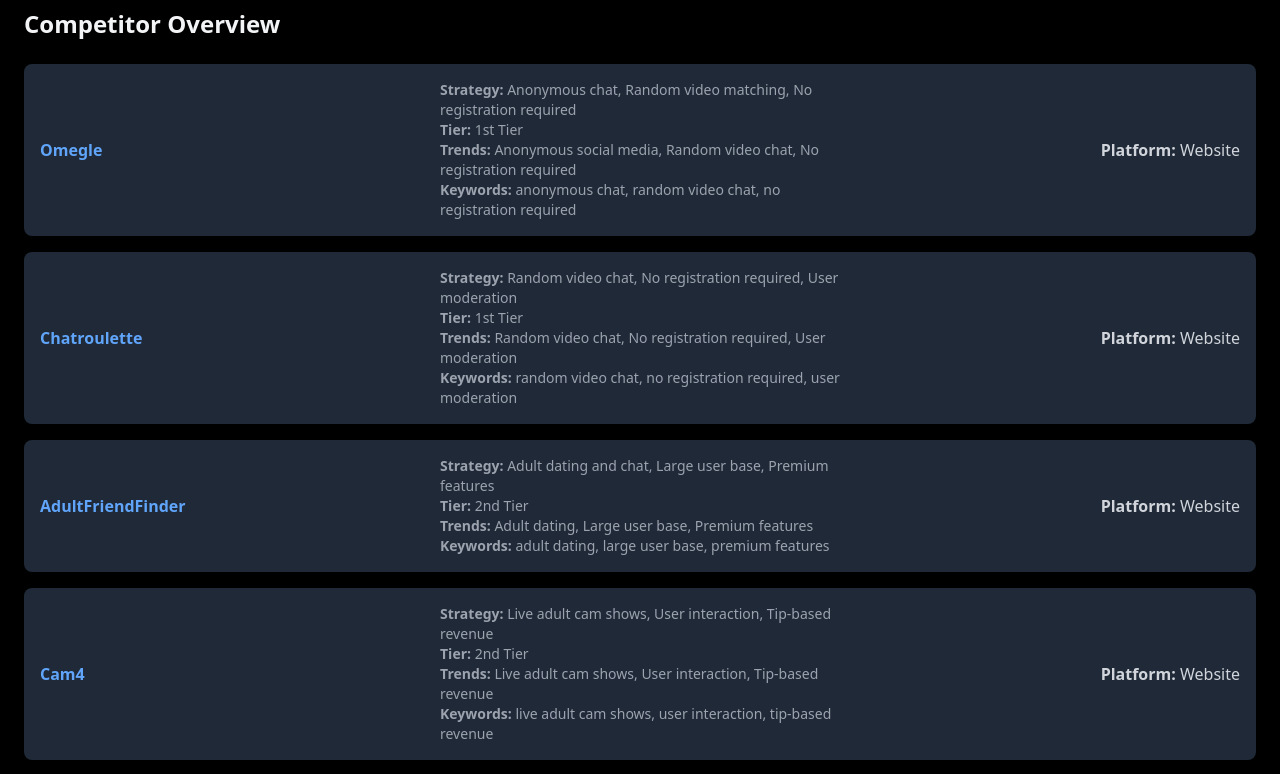
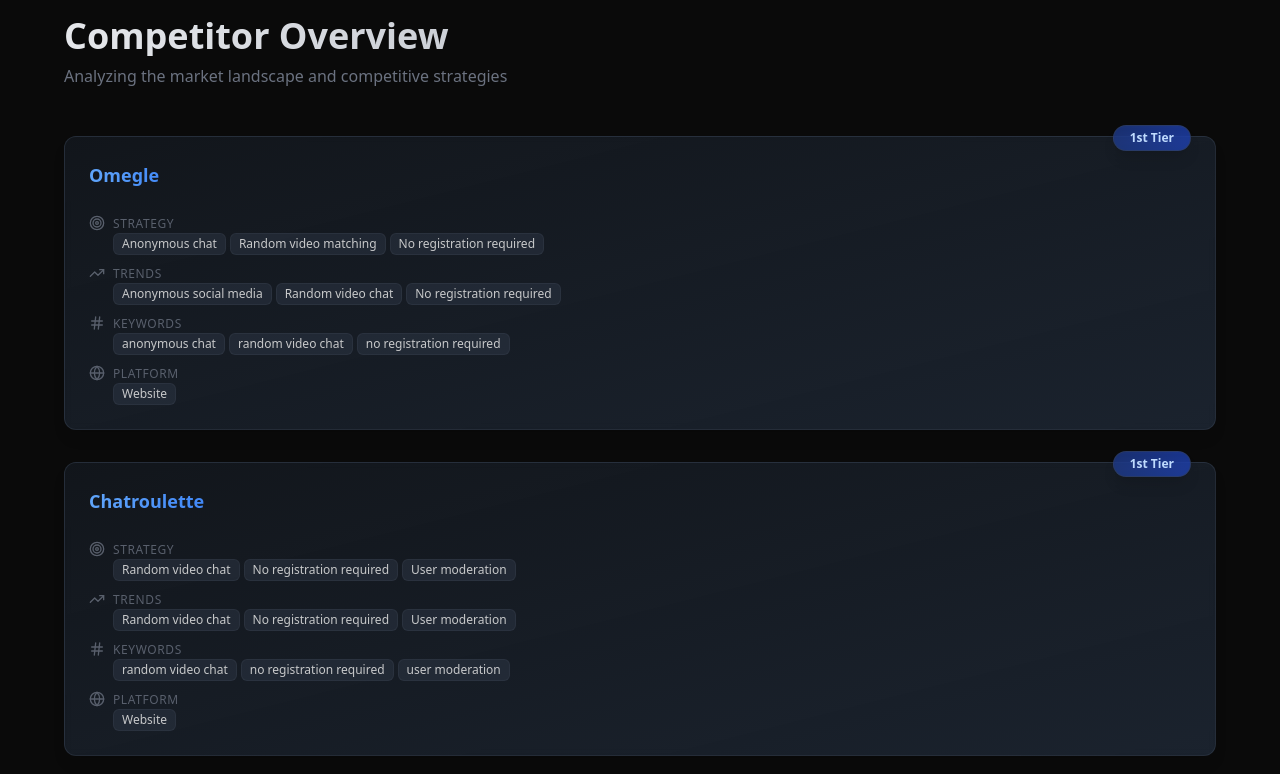
Before and after one commit to nitin14gupta/Level-Super-MInd, a Next.js app in the folder client/: page / in a window 1280 px wide. Shown: the part 840-1614 px from the top of the page. Built offline with nearby package versions, Linux system fonts and the light colour scheme.

Commit message:
competitors ux added

```diff
--- a/client/src/app/globals.css
+++ b/client/src/app/globals.css
@@ -103,3 +103,78 @@
     75%, 95% { content: "UI/UX Design"; opacity: 1; }
   }
 }
+
+
+@layer components {
+  .competitor-card {
+    @apply relative flex items-start justify-between p-6 rounded-xl bg-gradient-to-br from-gray-800/40 to-gray-800/80
+           backdrop-blur-sm border border-gray-700/50 shadow-lg transition-all duration-500
+           hover:shadow-[0_0_30px_rgba(30,41,59,0.4)] hover:border-gray-600/50 hover:-translate-y-1;
+  }
+
+  .competitor-card::before {
+    content: '';
+    @apply absolute inset-0 rounded-xl bg-gradient-to-r from-gray-800/0 via-gray-700/5 to-gray-800/0 opacity-0
+           transition-opacity duration-500;
+    animation: shimmer 3s linear infinite;
+  }
+
+  .competitor-card:hover::before {
+    @apply opacity-100;
+  }
+
+  @keyframes shimmer {
+    0% { transform: translateX(-200%); }
+    100% { transform: translateX(200%); }
+  }
+
+  .tier-badge {
+    @apply absolute -top-3 right-6 px-4 py-1 text-xs font-semibold rounded-full
+           shadow-lg backdrop-blur-sm border border-gray-700/50;
+  }
+
+  .tier-badge-1 {
+    @apply bg-gradient-to-r from-blue-900/80 to-blue-800/80 text-blue-200;
+  }
+
+  .tier-badge-2 {
+    @apply bg-gradient-to-r from-purple-900/80 to-purple-800/80 text-purple-200;
+  }
+
+  .detail-section {
+    @apply space-y-2 transition-all duration-300;
+  }
+
+  .detail-item {
+    @apply flex items-start gap-2 text-sm opacity-80 hover:opacity-100 transition-opacity duration-300;
+  }
+
+  .detail-label {
+    @apply text-xs uppercase tracking-wider text-gray-500 font-medium min-w-[80px];
+  }
+
+  .detail-content {
+    @apply flex flex-wrap gap-1;
+  }
+
+  .tag {
+    @apply px-2 py-0.5 text-xs rounded-md bg-gray-700/50 border border-gray-600/30
+           transition-all duration-300 hover:bg-gray-600/50 hover:border-gray-500/30;
+  }
+
+  .competitor-link {
+    @apply relative inline-flex items-center gap-2 font-semibold text-lg
+           bg-gradient-to-r from-blue-400 to-blue-500 bg-clip-text text-transparent
+           transition-all duration-300 hover:from-blue-300 hover:to-blue-400;
+  }
+
+  .competitor-link::after {
+    content: '';
+    @apply absolute bottom-0 left-0 w-0 h-[2px] bg-gradient-to-r from-blue-400 to-blue-500
+           transition-all duration-300;
+  }
+
+  .competitor-link:hover::after {
+    @apply w-full;
+  }
+}
--- a/client/src/components/Competitors.jsx
+++ b/client/src/components/Competitors.jsx
@@ -1,4 +1,5 @@
 import React from "react";
+import { ExternalLink, TrendingUp, Target, Hash, Globe, Icon } from 'lucide-react';
 
 const data = {
   competitors: [
@@ -50,53 +51,76 @@ const data = {
   ],
 };
 
+// Updated DetailItem component
+function DetailItem({ icon: IconComponent, label, items }) {
+  return (
+    <div className="detail-item -z-10">
+      <IconComponent className="w-4 h-4 text-gray-500 mt-0.5" />
+      <div>
+        <span className="detail-label">{label}</span>
+        <div className="detail-content">
+          {items.map((item, i) => (
+            <span key={i} className="tag">{item}</span>
+          ))}
+        </div>
+      </div>
+    </div>
+  );
+}
+
 function Competitors() {
   return (
-    <div className="p-6 bg-black min-h-screen text-gray-200">
-      <h1 className="text-2xl font-bold mb-6 text-gray-100">Competitor Overview</h1>
-      <div className="space-y-4">
+    <div className="p-8 min-h-screen overflow-hidden -z-10">
+      <div className="max-w-6xl mx-auto">
+        <h1 className="text-4xl font-bold mb-2 bg-gradient-to-r from-gray-200 to-gray-400 bg-clip-text text-transparent">
+          Competitor Overview
+        </h1>
+        <p className="text-gray-500 mb-12">Analyzing the market landscape and competitive strategies</p>
+
+        <div className="space-y-8">
           {data.competitors.map((competitor, index) => (
-          <div
-            key={index}
-            className="flex items-center justify-between p-4 bg-gray-800 rounded-lg shadow-md"
-          >
-            {/* Competitor Name */}
-            <div className="flex-1">
+            <div key={index} className="competitor-card">
+              <div className={`tier-badge ${competitor.tier_focus === 1 ? 'tier-badge-1' : 'tier-badge-2'}`}>
+                {competitor.tier_focus === 1 ? '1st Tier' : '2nd Tier'}
+              </div>
+
+              <div className="flex-1 space-y-6">
                 <a
                   href={competitor.link}
                   target="_blank"
                   rel="noopener noreferrer"
-                className="text-blue-400 font-semibold hover:text-blue-300"
+                  className="competitor-link"
                 >
                   {competitor.name}
+                  <ExternalLink className="w-4 h-4" />
                 </a>
+
+                <div className="detail-section">
+                  <DetailItem
+                    icon={Target}
+                    label="Strategy"
+                    items={competitor.strategy}
+                  />
+                  <DetailItem
+                    icon={TrendingUp}
+                    label="Trends"
+                    items={competitor.trends}
+                  />
+                  <DetailItem
+                    icon={Hash}
+                    label="Keywords"
+                    items={competitor.keywords}
+                  />
+                  <DetailItem
+                    icon={Globe}
+                    label="Platform"
+                    items={[competitor.social_platform]}
+                  />
                 </div>
-
-            {/* Competitor Details */}
-            <div className="flex-1 text-sm text-gray-400">
-              <p>
-                <strong>Strategy:</strong> {competitor.strategy.join(", ")}
-              </p>
-              <p>
-                <strong>Tier:</strong>{" "}
-                {competitor.tier_focus === 1 ? "1st Tier" : "2nd Tier"}
-              </p>
-              <p>
-                <strong>Trends:</strong> {competitor.trends.join(", ")}
-              </p>
-              <p>
-                <strong>Keywords:</strong> {competitor.keywords.join(", ")}
-              </p>
-            </div>
-
-            {/* Social Platform */}
-            <div className="flex-1 text-right text-gray-300">
-              <p>
-                <strong>Platform:</strong> {competitor.social_platform}
-              </p>
               </div>
             </div>
           ))}
+        </div>
       </div>
     </div>
   );
--- a/client/src/components/Landing.jsx
+++ b/client/src/components/Landing.jsx
@@ -12,7 +12,7 @@ function Landing() {
     <div className="min-h-screen bg-neutral-950">
       <Spotlight />
       {/* Header */}
-      <header className="fixed top-0 w-full border-b border-neutral-800 bg-neutral-950/80 backdrop-blur-sm">
+      <header className="fixed top-0 w-full border-b border-neutral-800 bg-neutral-950/80 backdrop-blur-sm z-10">
         <div className="relative overflow-hidden">
           <div className="header-flash" />
           <div className="header-top-flash" />
```
Lines whose indentation alone changed are shown as unchanged.
